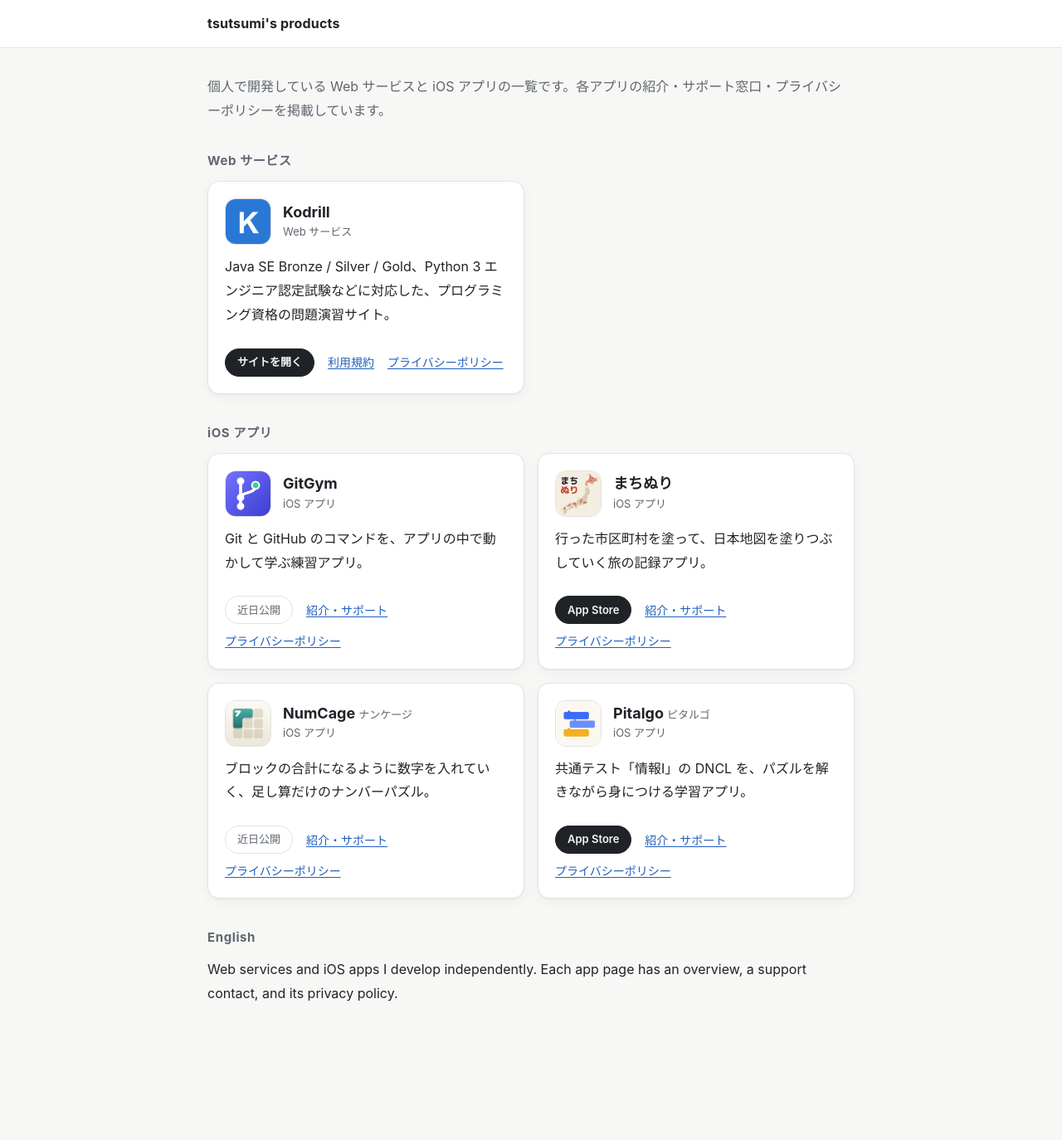
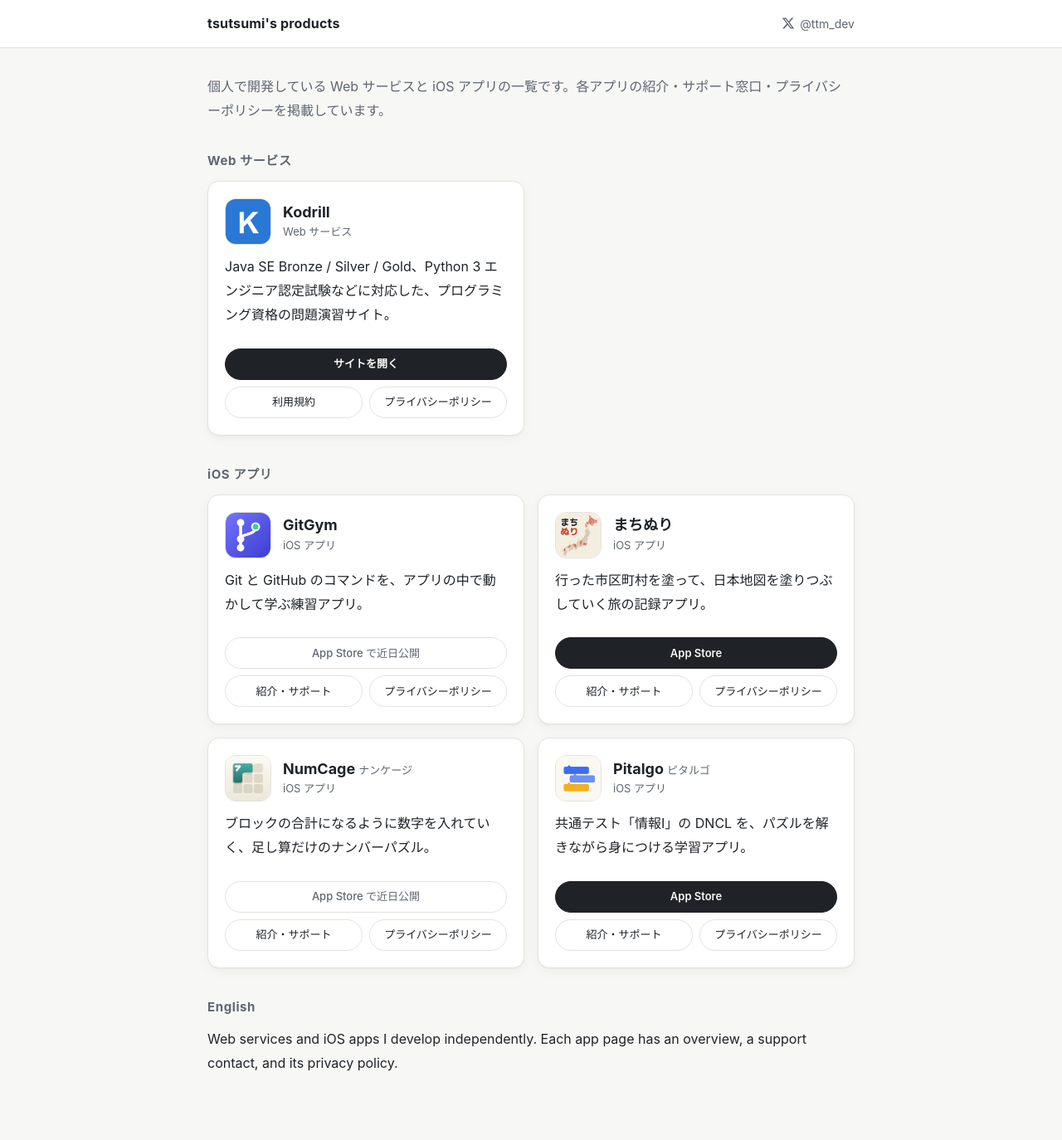
Before and after one commit to tsutsumi03/tsutsumi03.github.io, a Jekyll site: the page built from index.html, in a window 1280 px wide. Shown: the whole page at 83% size. Built offline with Jekyll 4.4.1, drawn with Linux system fonts in a browser that asks for light colours; before the commit the page ends 1290 px from its top, so only the background shows below that.

Commit message:
change: カードのボタンを 2 段に並べ、ヘッダーに X のリンクを入れる
- カード下部を、上に App Store (Kodrill はサイトを開く)、下に紹介・サポートとプライバシーポリシーを 2 つ並べる形にする
- ヘッダーの右に X (@ttm_dev) のリンクを置き、twitter:site も出す

Co-Authored-By: Claude Opus 5.5 <noreply@anthropic.com>

```diff
--- a/_config.yml
+++ b/_config.yml
@@ -2,6 +2,9 @@ title: "tsutsumi's products"
 description: 個人で開発している Web サービスと iOS アプリの一覧。紹介・サポート・プライバシーポリシー。
 lang: ja
 url: https://tsutsumi03.github.io
+x_url: https://x.com/ttm_dev
+twitter:
+  username: ttm_dev
 
 plugins:
   - jekyll-seo-tag
--- a/_layouts/default.html
+++ b/_layouts/default.html
@@ -17,6 +17,12 @@
   <header class="site-header">
     <div class="wrap">
       <a class="site-title" href="{{ '/' | relative_url }}">{{ site.title }}</a>
+      {%- if site.x_url %}
+      <a class="site-social" href="{{ site.x_url }}" aria-label="X (旧 Twitter)">
+        <svg viewBox="0 0 24 24" width="16" height="16" aria-hidden="true"><path fill="currentColor" d="M18.244 2.25h3.308l-7.227 8.26 8.502 11.24H16.17l-5.214-6.817L4.99 21.75H1.68l7.73-8.835L1.254 2.25H8.08l4.713 6.231zm-1.161 17.52h1.833L7.084 4.126H5.117z"/></svg>
+        <span>@{{ site.twitter.username }}</span>
+      </a>
+      {%- endif %}
     </div>
   </header>
 
--- a/assets/css/site.css
+++ b/assets/css/site.css
@@ -55,7 +55,25 @@ a { color: var(--link); text-underline-offset: 2px; }
   background: var(--surface);
 }
 
-.site-header .wrap { padding-top: 14px; padding-bottom: 14px; }
+.site-header .wrap {
+  display: flex;
+  align-items: center;
+  justify-content: space-between;
+  gap: 16px;
+  padding-top: 14px;
+  padding-bottom: 14px;
+}
+
+.site-social {
+  display: inline-flex;
+  align-items: center;
+  gap: 6px;
+  color: var(--muted);
+  font-size: 14px;
+  text-decoration: none;
+}
+
+.site-social:hover { color: var(--text); }
 
 .site-title {
   color: var(--text);
@@ -228,17 +246,18 @@ main.wrap { flex: 1; padding-top: 32px; padding-bottom: 64px; }
 
 .app-summary { margin: 0; flex: 1; }
 
-.app-links {
-  display: flex;
-  flex-wrap: wrap;
-  align-items: center;
-  gap: 8px 16px;
-  font-size: 14px;
-}
+.app-actions { display: grid; gap: 8px; }
 
-.app-links .button, .app-links .badge { min-height: 34px; padding: 0 14px; font-size: 13px; }
+.app-actions > .button, .app-actions > .badge { justify-content: center; }
+
+.app-links { display: grid; grid-template-columns: 1fr 1fr; gap: 8px; }
+
+.app-links .button { justify-content: center; font-weight: 500; }
+
+.app-actions .button, .app-actions .badge { min-height: 38px; padding: 0 8px; font-size: 13px; white-space: nowrap; }
 
 @media (max-width: 420px) {
   .wrap { padding: 0 16px; }
   .content h1 { font-size: 26px; }
+  .app-card { padding: 16px; }
 }
--- a/index.html
+++ b/index.html
@@ -23,17 +23,19 @@ title: "tsutsumi's products"
         </div>
       </div>
       <p class="app-summary">{{ app.summary }}</p>
-      <div class="app-links">
+      <div class="app-actions">
         {%- if app.site %}
         <a class="button button-primary" href="{{ app.site }}">サイトを開く</a>
         {%- elsif app.store and app.store != '' %}
         <a class="button button-primary" href="{{ app.store }}">App Store</a>
         {%- else %}
-        <span class="badge">近日公開</span>
+        <span class="badge">App Store で近日公開</span>
         {%- endif %}
-        {%- for link in app.links %}
-        <a href="{% if link.url contains '://' %}{{ link.url }}{% else %}{{ link.url | relative_url }}{% endif %}">{{ link.label }}</a>
-        {%- endfor %}
+        <div class="app-links">
+          {%- for link in app.links %}
+          <a class="button" href="{% if link.url contains '://' %}{{ link.url }}{% else %}{{ link.url | relative_url }}{% endif %}">{{ link.label }}</a>
+          {%- endfor %}
+        </div>
       </div>
     </div>
   </li>
```
